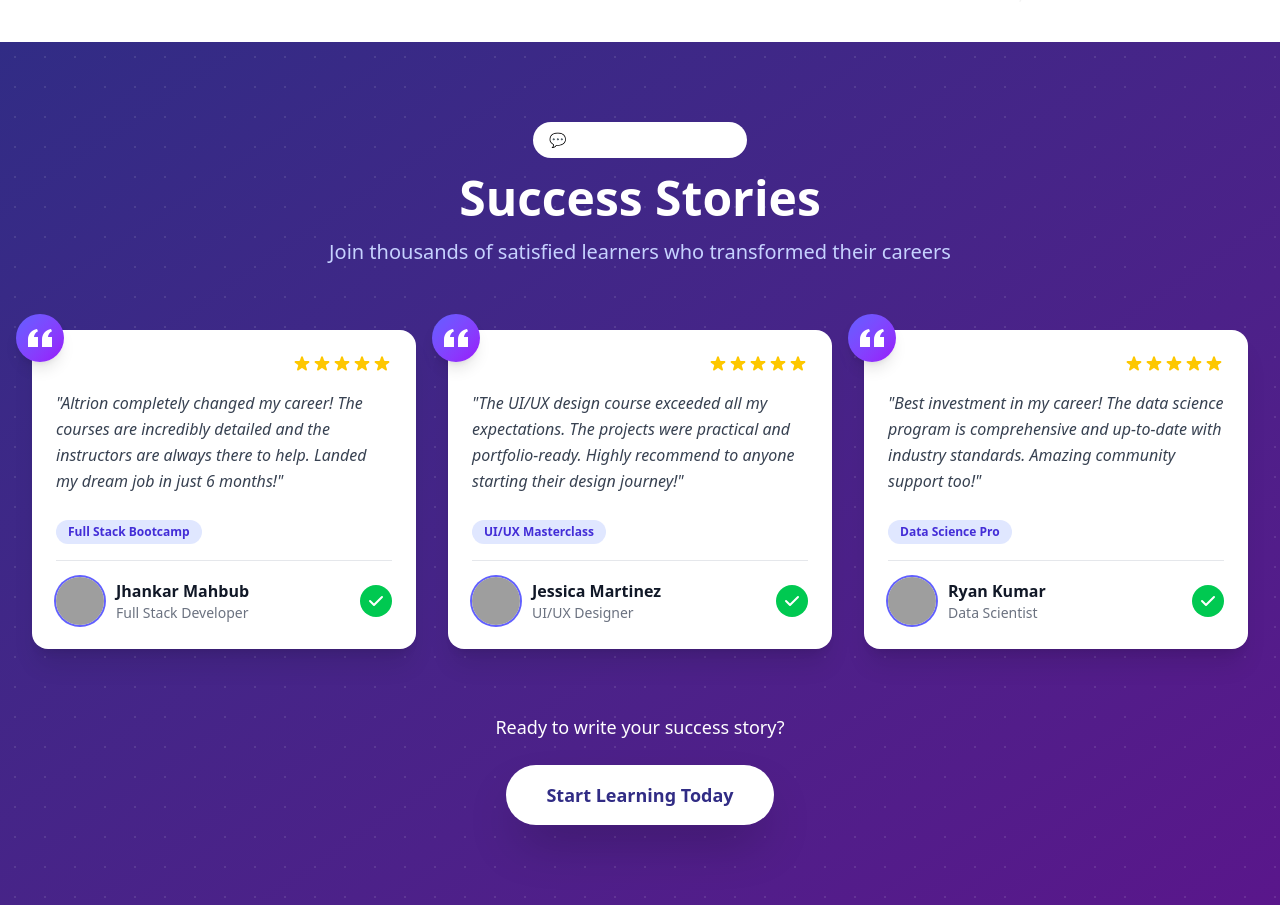
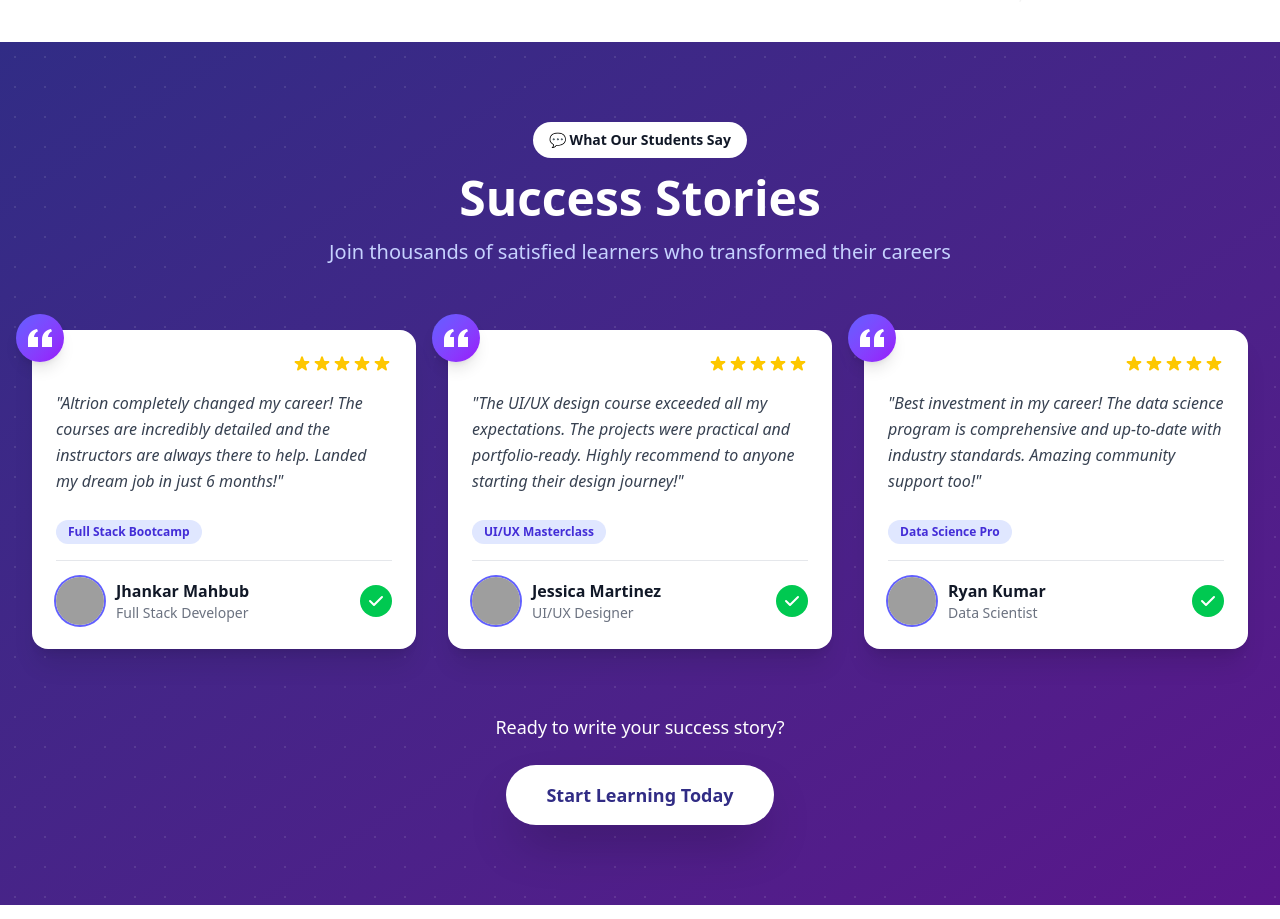
Before and after one commit to mahirsiam2004/Altrion-client, a React (Vite) app: page / in a window 1280 px wide. Shown: the part 2514-3433 px from the top of the page. Built offline with nearby package versions, Linux system fonts and the light colour scheme; no server answers; grey boxes are pictures that could not be loaded.

Commit message:
fixed text issue

```diff
--- a/src/pages/Review.jsx
+++ b/src/pages/Review.jsx
@@ -29,7 +29,7 @@ const Review = () => {
               initial={{ scale: 0 }}
               whileInView={{ scale: 1 }}
               viewport={{ once: true }}
-              className="inline-block px-4 py-2 bg-white/10 backdrop-blur-sm text-white rounded-full text-sm font-semibold mb-4"
+              className="inline-block px-4 py-2 bg-white/10 backdrop-blur-sm  rounded-full text-sm font-semibold mb-4"
             >
               💬 What Our Students Say
             </motion.span>
```
